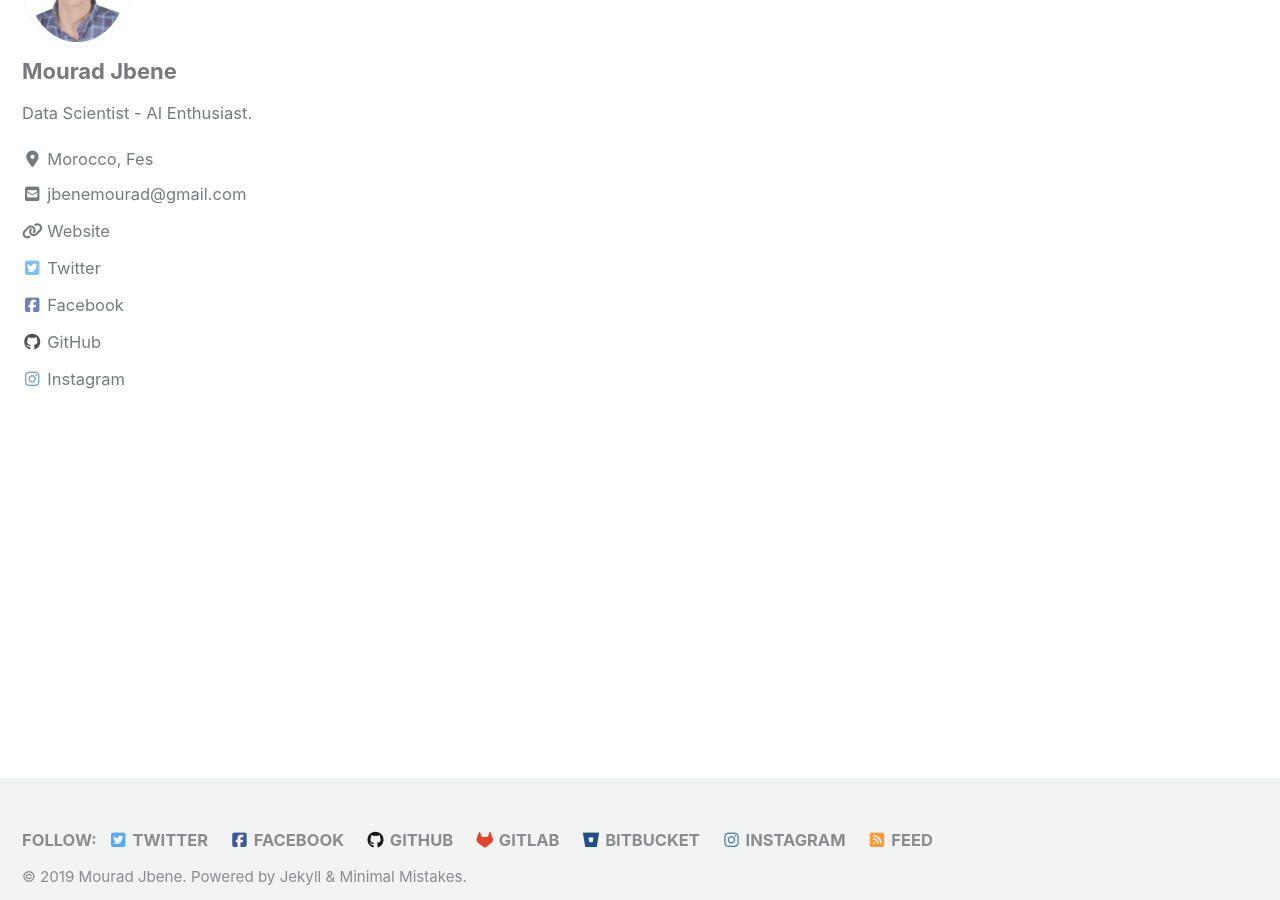
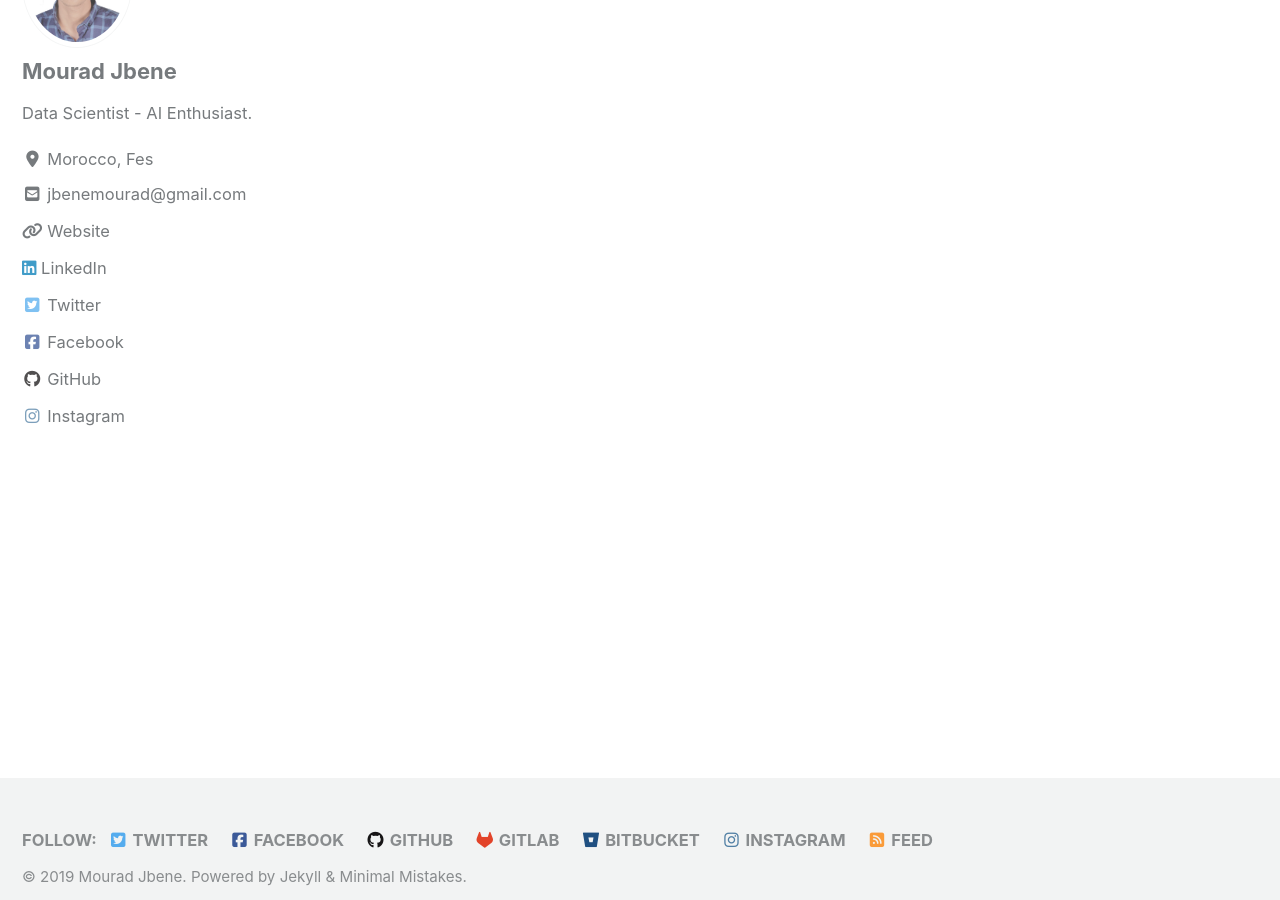
Before and after one commit to J-Mourad/J-Mourad.github.io, a Jekyll site: the page built from index.html, in a window 1280 px wide and 900 px high, scrolled down 310 px. Built offline with Jekyll 4.4.1, drawn with Linux system fonts in a browser that asks for light colours; cached includes are drawn as plain includes; nearby versions of some CDN libraries; the list of posts is cut into pages by our own code.

Commit message:
Added LinkedIn link

```diff
--- a/_config.yml
+++ b/_config.yml
@@ -119,6 +119,9 @@ author:
     - label: "Website"
       icon: "fas fa-fw fa-link"
       url: "https://j-mourad.github.io/"
+    - label: "LinkedIn"
+      icon: "fab fa-linkedin"
+      url: "https://www.linkedin.com/in/jbene-mourad/"
     - label: "Twitter"
       icon: "fab fa-fw fa-twitter-square"
       url: "https://twitter.com/Jmourad/"
```
